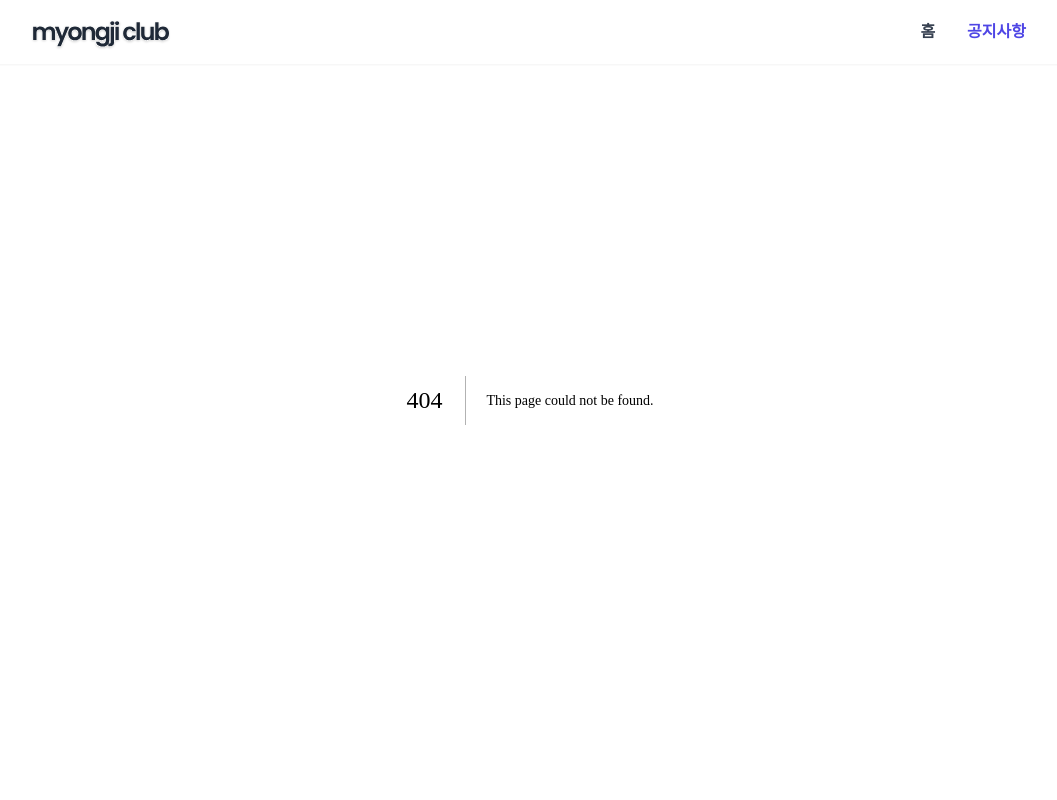
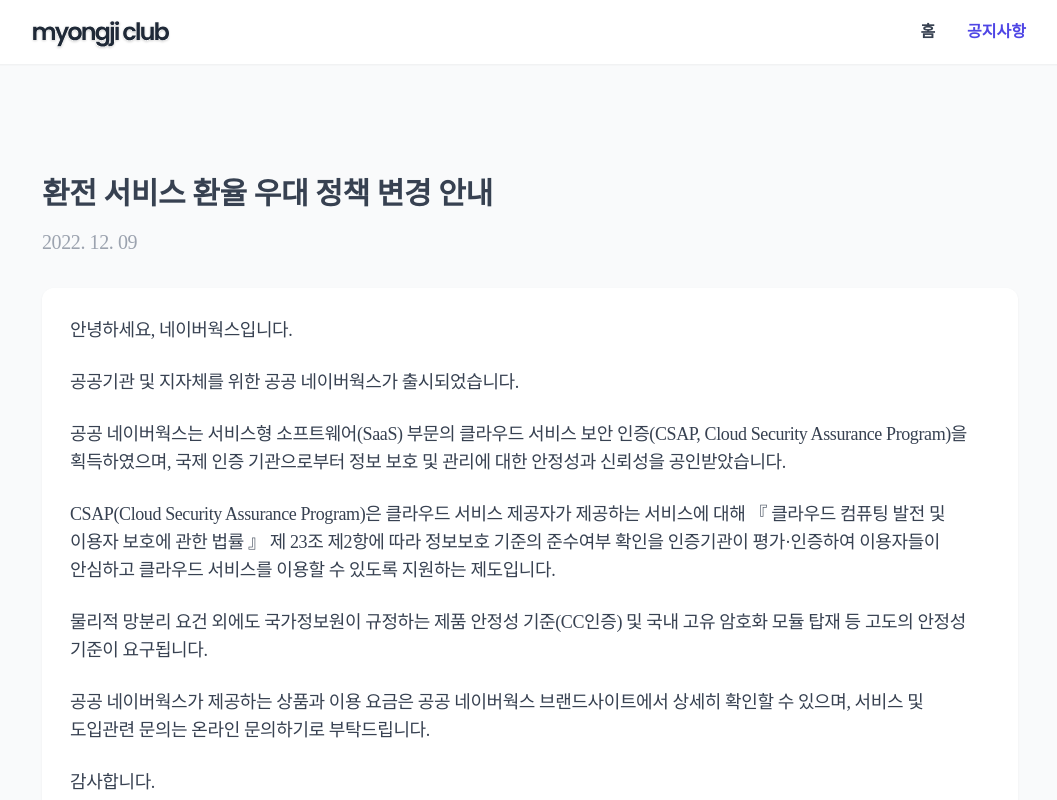
Before and after one commit to k-kbk/Myongji-Club-FE, a Next.js app: page /notice/1 in a window 1280 px wide. Before the commit this address had no page. Shown: the top 800 px of the page, without its empty margins (110-1167 px from the left). Built offline with nearby package versions, Linux system fonts and the light colour scheme.

Commit message:
feat: 공지사항 상세 페이지 구현

```diff
--- /dev/null
+++ b/src/pages/notice/[id]/index.tsx
@@ -0,0 +1,94 @@
+/* eslint-disable react/no-array-index-key */
+import { useRouter } from 'next/router';
+import Link from 'next/link';
+import Notice from '@/types/notice';
+
+const dummy: Array<Notice> = [
+  {
+    id: 0,
+    title: '숨은 정부지원금 찾기의 알림 서비스 종료 안내',
+    date: '2022. 12. 13',
+  },
+  {
+    id: 1,
+    title: '환전 서비스 환율 우대 정책 변경 안내',
+    date: '2022. 12. 09',
+  },
+  {
+    id: 2,
+    title: 'ATM 출금 수수료 지원 종료 안내',
+    date: '2022. 12. 01',
+  },
+  {
+    id: 3,
+    title: '금융정보 이용약관 변경 안내',
+    date: '2022. 11. 23',
+  },
+  {
+    id: 4,
+    title: '숨은 정부지원금 찾기의 알림 서비스 종료 안내',
+    date: '2022. 11. 13',
+  },
+  {
+    id: 5,
+    title: '환전 서비스 환율 우대 정책 변경 안내',
+    date: '2022. 11. 09',
+  },
+  {
+    id: 6,
+    title: '토스 금융정보 구독 서비스(금융팁) 이용약관 변경 안내',
+    date: '2022. 11. 01',
+  },
+  {
+    id: 7,
+    title: 'ATM 출금 수수료 지원 종료 안내',
+    date: '2022. 10. 23',
+  },
+];
+
+const content = [
+  '안녕하세요, 네이버웍스입니다.\n',
+  '공공기관 및 지자체를 위한 공공 네이버웍스가 출시되었습니다.',
+  '공공 네이버웍스는 서비스형 소프트웨어(SaaS) 부문의 클라우드 서비스 보안 인증(CSAP, Cloud Security Assurance Program)을 획득하였으며, 국제 인증 기관으로부터 정보 보호 및 관리에 대한 안정성과 신뢰성을 공인받았습니다.',
+  'CSAP(Cloud Security Assurance Program)은 클라우드 서비스 제공자가 제공하는 서비스에 대해 『 클라우드 컴퓨팅 발전 및 이용자 보호에 관한 법률 』 제 23조 제2항에 따라 정보보호 기준의 준수여부 확인을 인증기관이 평가·인증하여 이용자들이 안심하고 클라우드 서비스를 이용할 수 있도록 지원하는 제도입니다.',
+  '물리적 망분리 요건 외에도 국가정보원이 규정하는 제품 안정성 기준(CC인증) 및 국내 고유 암호화 모듈 탑재 등 고도의 안정성 기준이 요구됩니다.',
+  '공공 네이버웍스가 제공하는 상품과 이용 요금은 공공 네이버웍스 브랜드사이트에서 상세히 확인할 수 있으며, 서비스 및 도입관련 문의는 온라인 문의하기로 부탁드립니다.',
+  '감사합니다.',
+];
+
+export default function Index() {
+  const router = useRouter();
+  const { id } = router.query;
+  const noticeId = parseInt(id as string, 10);
+
+  return (
+    <div className="flex w-full max-w-screen-lg flex-col px-6 tracking-tight text-gray-700 sm:px-10 md:px-6">
+      <div className="mb-6 md:mb-8">
+        <h1 className="mt-30 mb-2 text-2xl font-bold md:mb-4 md:mt-44 md:text-3xl">
+          {dummy[noticeId].title}
+        </h1>
+        <time className="text-lg font-medium text-gray-400 md:text-xl">
+          {dummy[noticeId].date}
+        </time>
+      </div>
+      <div className="mb-6 w-full rounded-xl bg-white px-4 py-4 drop-shadow-sm md:mb-8 md:px-7 md:py-7">
+        {content.map((line, index) => (
+          <div key={index}>
+            <p className="break-keep text-base font-medium md:text-lg">
+              {line}
+            </p>
+            <br />
+          </div>
+        ))}
+      </div>
+      <div className="mb-6 flex justify-end md:mb-8">
+        <Link
+          href="/notice"
+          className="rounded-lg bg-gray-200 bg-opacity-60 px-4 py-2.5 text-sm font-semibold drop-shadow-sm transition-opacity hover:opacity-50 md:px-4 md:py-3 md:text-base"
+        >
+          목록으로 돌아가기
+        </Link>
+      </div>
+    </div>
+  );
+}
```
